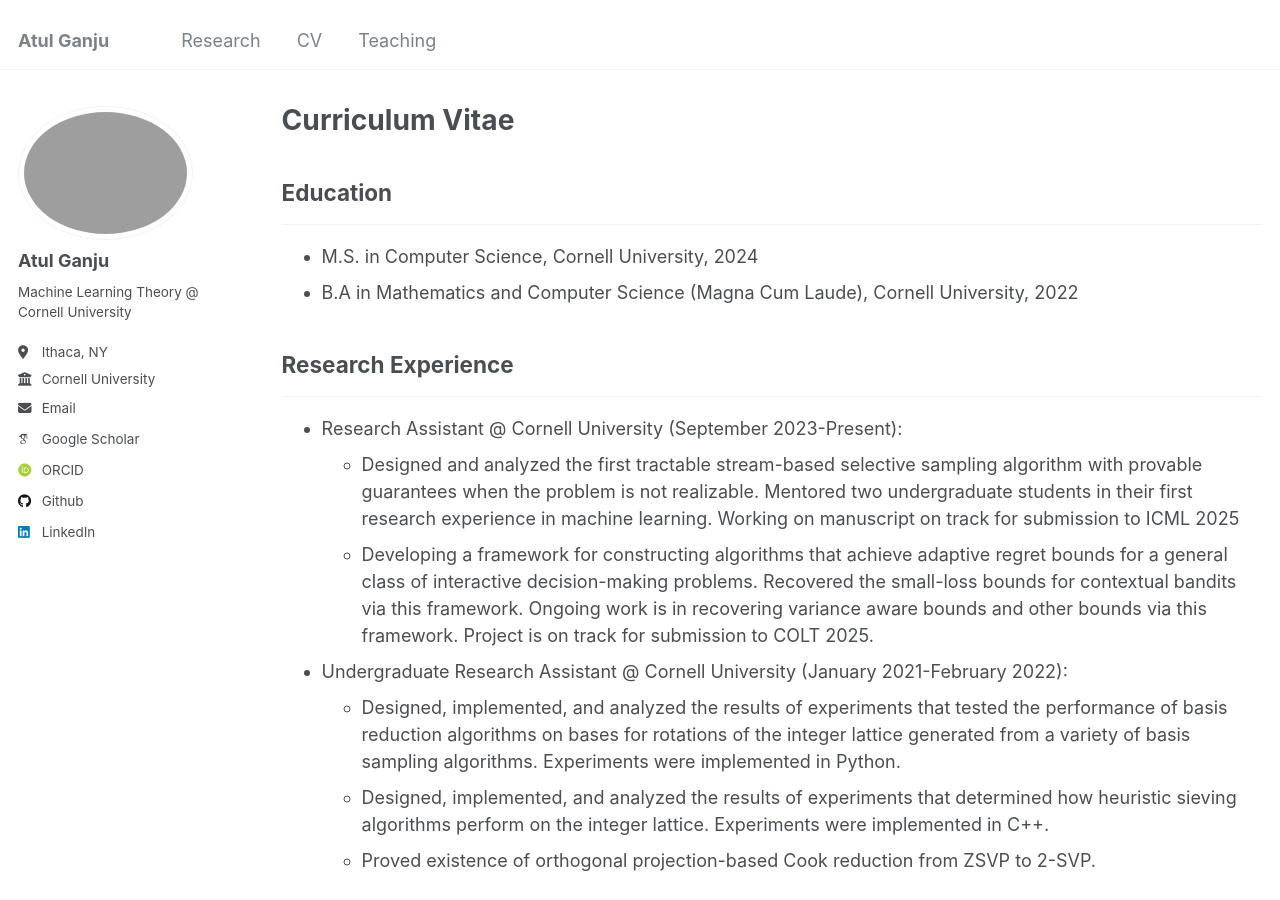
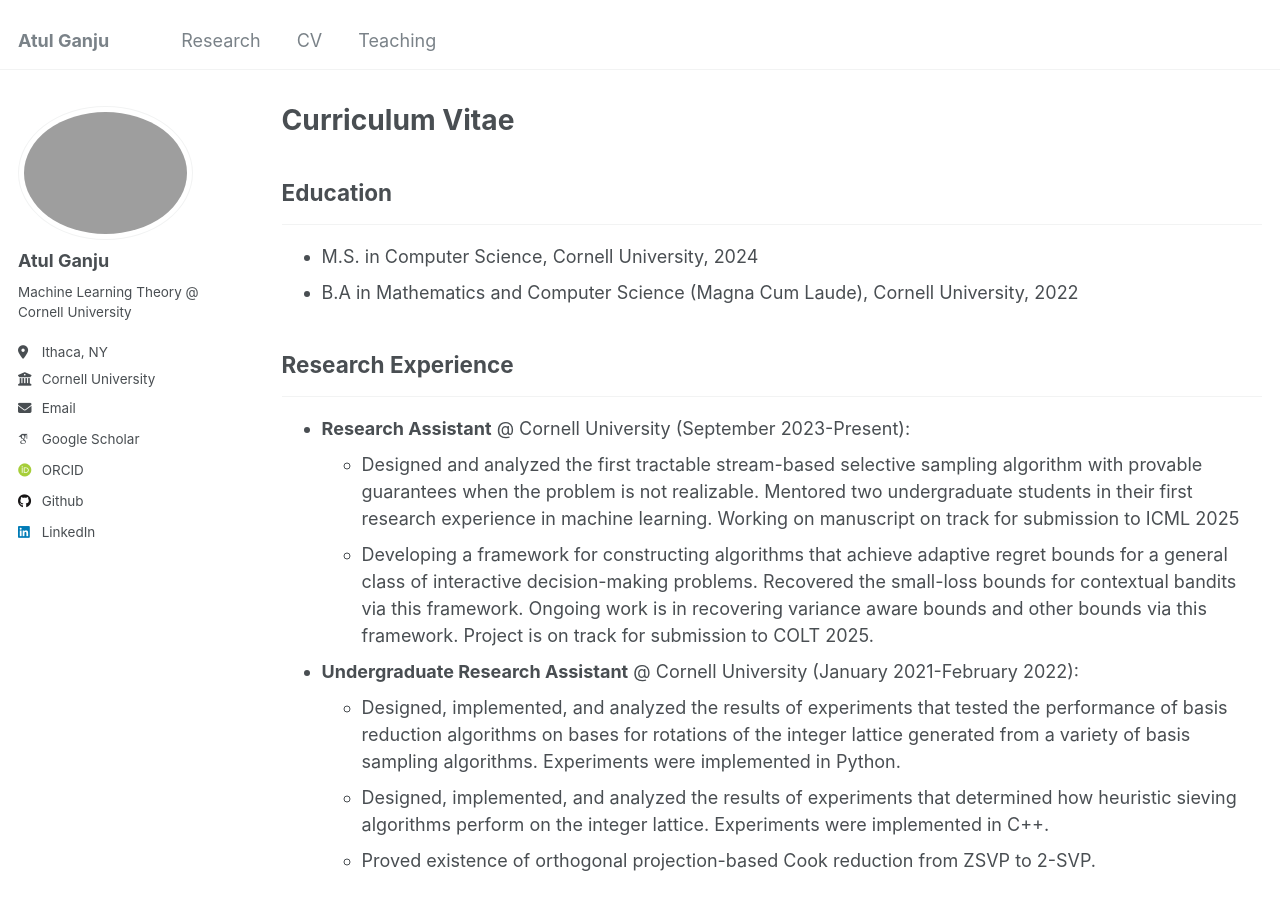
Before and after one commit to atulganju/atulganju.github.io, a Jekyll site: the page built from _pages/cv.md, in a window 1280 px wide and 900 px high. Built offline with Jekyll 4.4.1, drawn with Linux system fonts in a browser that asks for light colours; some web fonts are replaced.

Commit message:
Update cv.md

```diff
--- a/_pages/cv.md
+++ b/_pages/cv.md
@@ -16,11 +16,11 @@ redirect_from:
 
 ## Research Experience
 ---
-* Research Assistant @ Cornell University (September 2023-Present):
+* **Research Assistant** @ Cornell University (September 2023-Present):
   * Designed and analyzed the first tractable stream-based selective sampling algorithm with provable guarantees when the problem is not realizable. Mentored two undergraduate students in their first research experience in machine learning. Working on manuscript on track for submission to ICML 2025
   * Developing a framework for constructing algorithms that achieve adaptive regret bounds for a general class of interactive decision-making problems. Recovered the small-loss bounds for contextual bandits via this framework. Ongoing work is in recovering variance aware bounds and other bounds via this framework. Project is on track for submission to COLT 2025.
 
-* Undergraduate Research Assistant @ Cornell University (January 2021-February 2022):
+* **Undergraduate Research Assistant** @ Cornell University (January 2021-February 2022):
   * Designed, implemented, and analyzed the results of experiments that tested the performance of basis reduction algorithms on bases for rotations of the integer lattice generated from a variety of basis sampling algorithms. Experiments were implemented in Python.
   * Designed, implemented, and analyzed the results of experiments that determined how heuristic sieving algorithms perform on the integer lattice. Experiments were implemented in C++.
   * Proved existence of orthogonal projection-based Cook reduction from ZSVP to 2-SVP.
```
